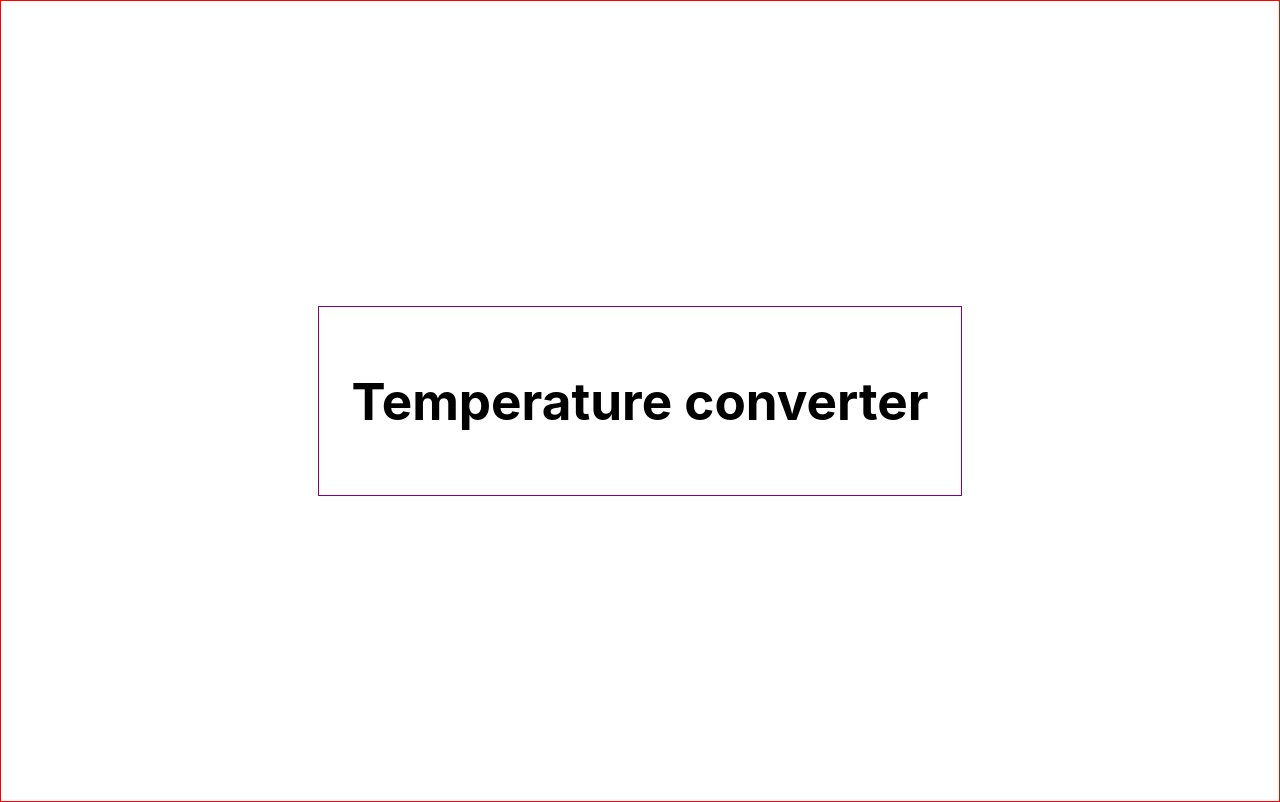
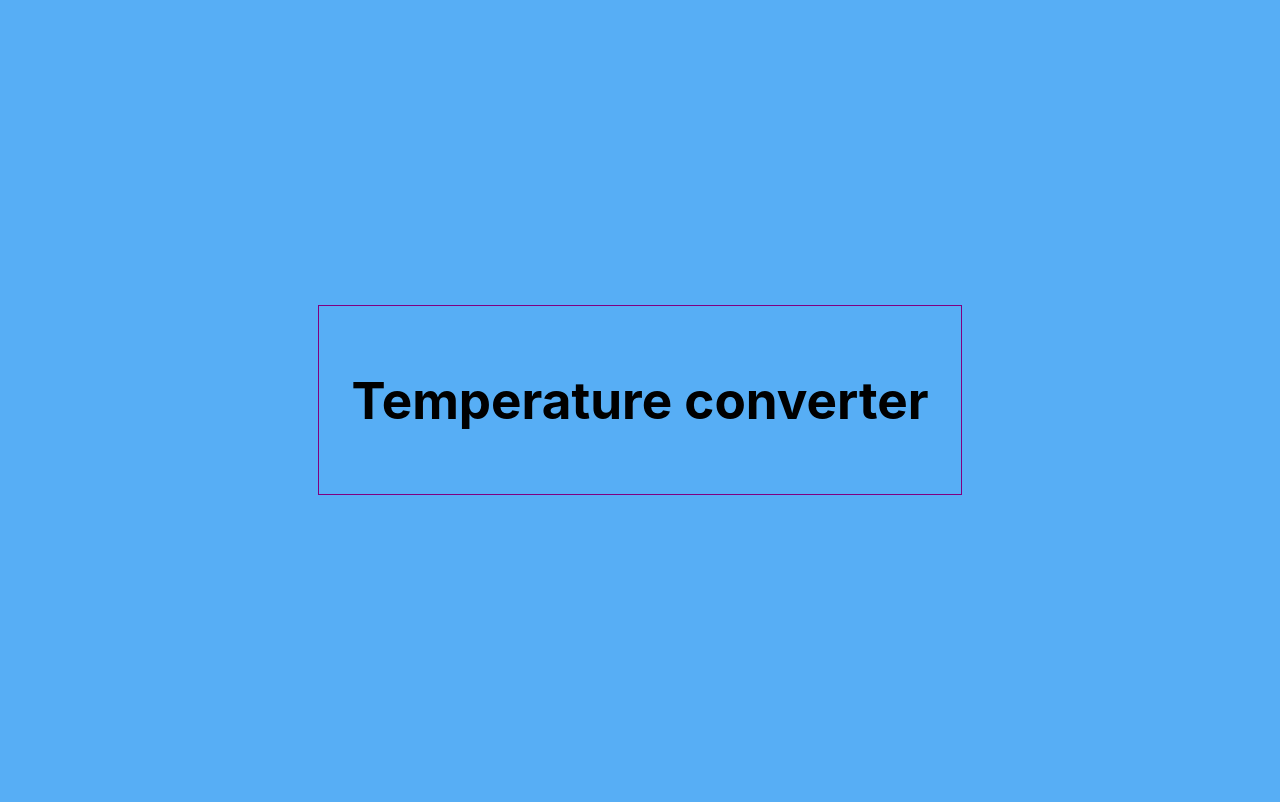
Before and after one commit to jatempa/temperature-converter, a Vue app in the folder client/: page / in a window 1280 px wide. Built offline with nearby package versions, Linux system fonts and the light colour scheme.

Commit message:
Update background color

```diff
--- a/client/src/style.css
+++ b/client/src/style.css
@@ -11,7 +11,7 @@ body {
   place-items: center;
   min-width: 320px;
   min-height: 100vh;
-  border: 1px solid red;
+  background-color: rgb(87, 174, 245);
 }
 
 h1 {
```
